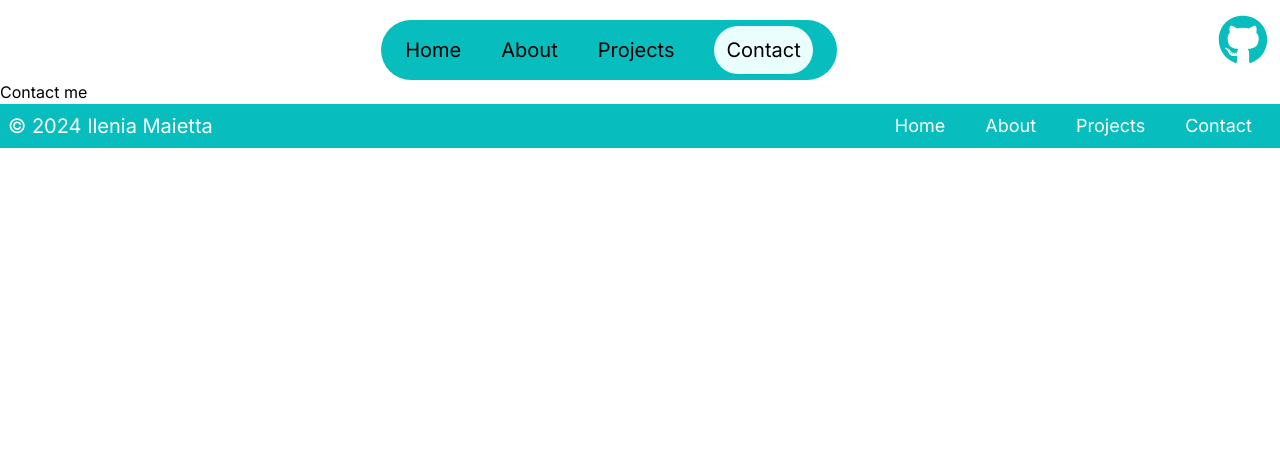
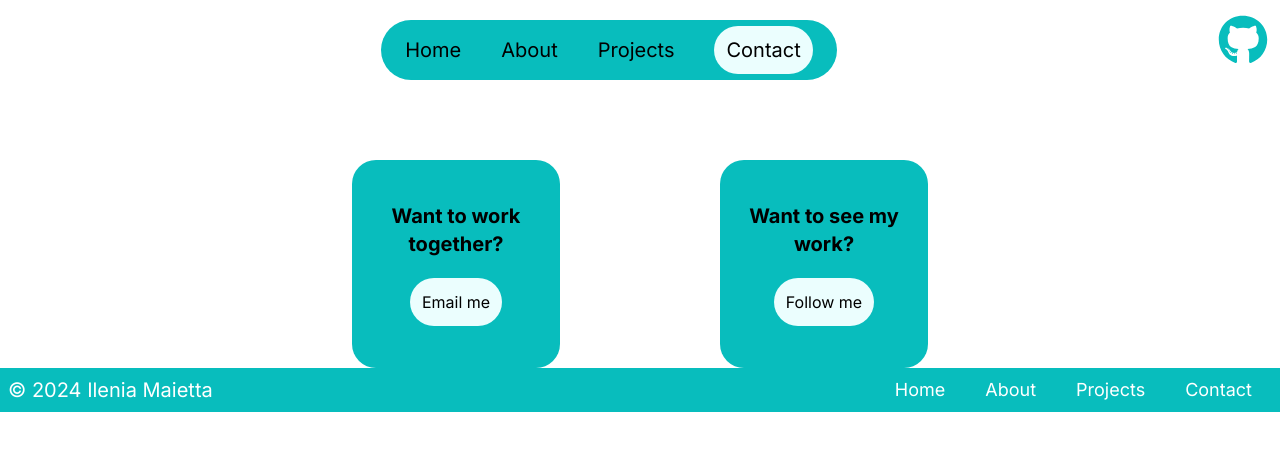
Before and after one commit to ileniadigital/ileniadigital.github.io, a Next.js app: page /contact in a window 1280 px wide. Shown: the top 450 px of the page. Built offline with nearby package versions, Linux system fonts and the light colour scheme.

Commit message:
added contact me cards

```diff
--- a/app/contact/page.tsx
+++ b/app/contact/page.tsx
@@ -3,14 +3,17 @@ import Image from 'next/image';
 // Import UI components
 import Nav from '../ui/nav';
 import Footer from '../ui/footer';
+import Message from '../ui/contact/message';
 
 export default function Contact() {
     return (
         <body>
             <main>
                 <Nav />
-                <div>
-                    <h1>Contact me</h1>
+                {/* Cards */}
+                <div className='flex flex-row gap-40 items-center justify-center mt-20'>
+                    <Message message='Want to work together?' email={true} />
+                    <Message message='Want to see my work?' email={false} />
                 </div>
                 <Footer />
             </main>
--- a/app/ui/cards/card.tsx
+++ b/app/ui/cards/card.tsx
@@ -1,5 +1,9 @@
 import Image from 'next/image';
 
+//Props passed to Card component
+//Language is the name of the language or module to be displayed
+//Image is a boolean that determines if an image should be displayed
+//Autofit is a boolean that determines if the card should autofit or be given a specific size
 interface CardProps {
     language: string;
     image: boolean;
@@ -7,6 +11,7 @@ interface CardProps {
 }
 
 // Card component
+//Used to display languages in the home page and the modules in the about me section
 export default function Card({ language, image, autofit }: CardProps) {
     return (
         <div className={`p-3 rounded-lg grid grid-row-2 bg-offwhite shadow-lg ${autofit ? 'min-w-[20rem]' : 'min-w-[12rem]'}`}>
--- /dev/null
+++ b/app/ui/contact/message.tsx
@@ -0,0 +1,21 @@
+interface MessageProps {
+    message: string;
+    email: boolean;
+
+}
+export default function Message({ message, email }: MessageProps) {
+    return (
+        <div className="bg-main rounded-3xl h-52 w-52 flex flex-col gap-5 justify-center items-center">
+            <h1 className="text-xl font-bold text-center">{message}</h1>
+            {/* Email me button */}
+            {email ? (
+                <button className="btn-inv"><a href="mailto:ileniamaietta.business@gmail.com">Email me</a></button>
+            )
+                // Follow me button
+                : (
+                    <button className="btn-inv"><a href="https://beacons.ai/ilenia.digital">Follow me</a></button>
+                )}
+
+        </div>
+    )
+}
--- a/package.json
+++ b/package.json
@@ -13,14 +13,15 @@
     "@emotion/styled": "^11.11.5",
     "@mui/lab": "5.0.0-alpha.171",
     "@mui/material": "^5.16.0",
+    "axios": "^1.7.2",
     "clsx": "^2.1.1",
-    "framer-motion": "^11.2.12",
+    "framer-motion": "^11.2.13",
     "mini-css-extract-plugin": "^2.9.0",
     "next": "14.2.4",
     "react": "^18",
     "react-dom": "^18",
     "react-icons": "^5.2.1",
-    "tailwind-merge": "^2.3.0"
+    "tailwind-merge": "^2.4.0"
   },
   "devDependencies": {
     "@types/node": "^20",
```
Also changed, not shown: 1 other file (tests, documents, lock files or other folders).
